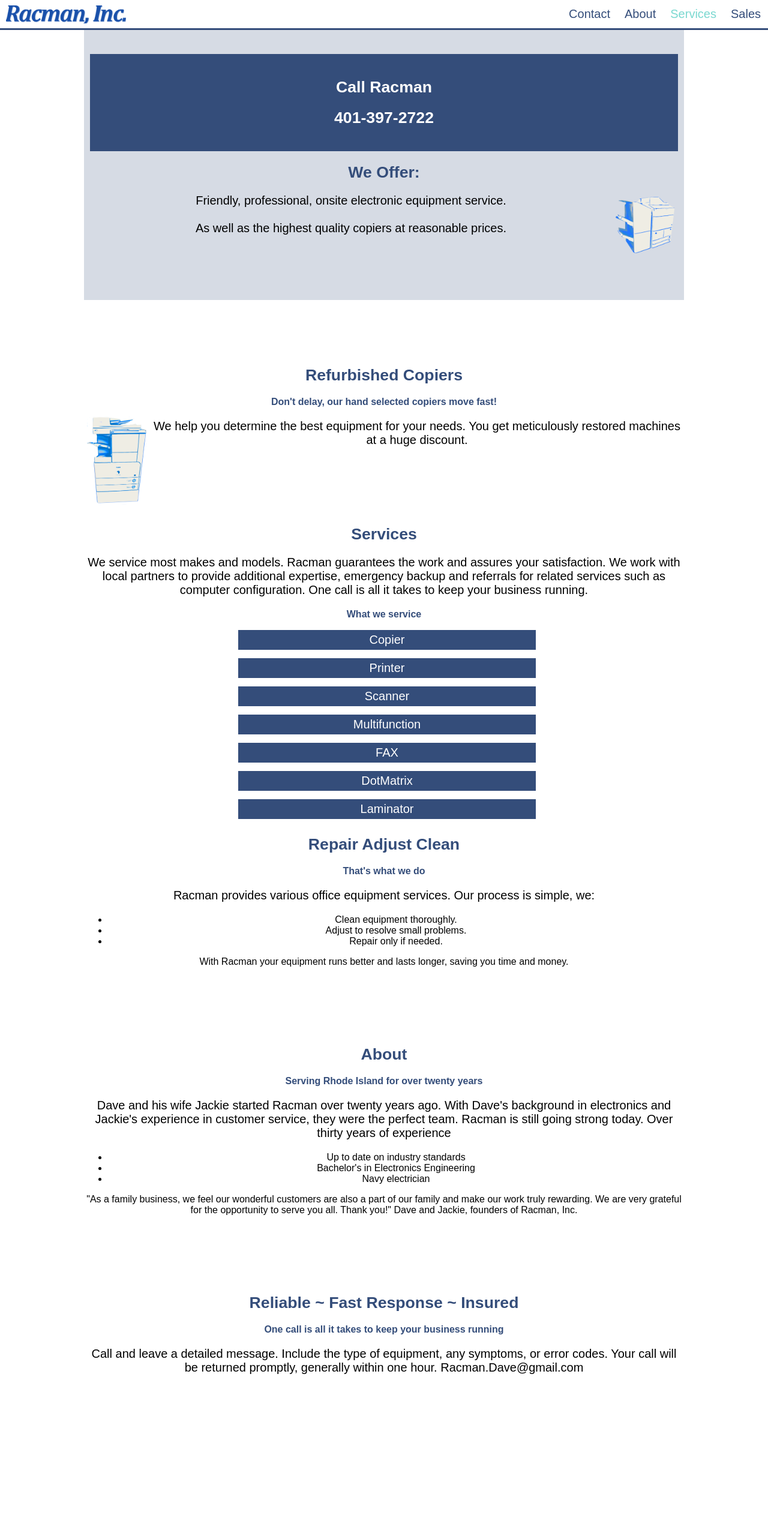
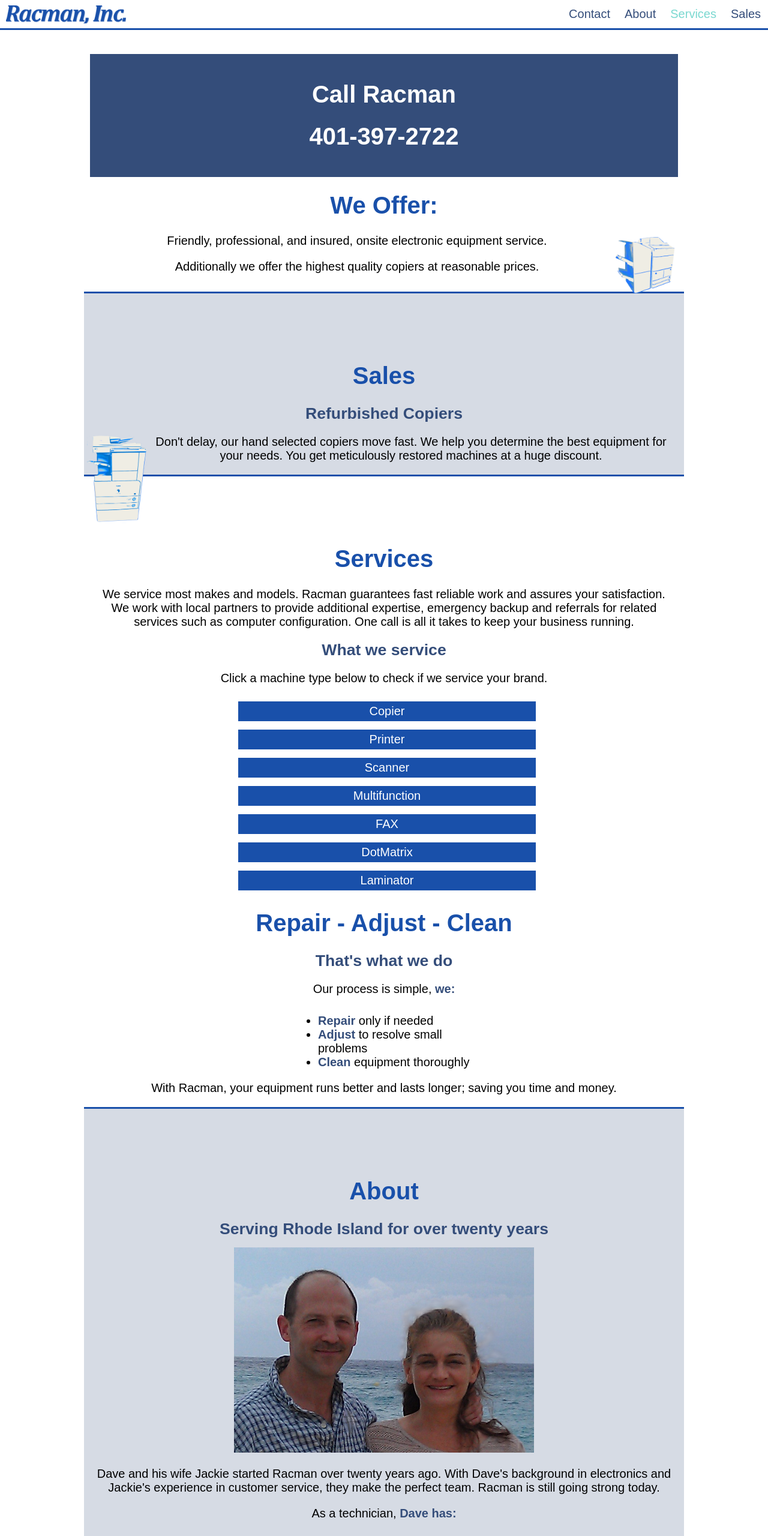
Before and after one commit to bubbster95/racman, a plain HTML site: page index.html in a window 1280 px wide. Shown: the top 2560 px of the page at 60% size. Before the commit the page ends 2311 px from the top, so only its background shows below. Drawn offline with Linux system fonts and the light colour scheme.

Commit message:
Adding final bits of css

```diff
--- /dev/null
+++ b/About/about.css
@@ -0,0 +1,3 @@
+#about {
+    background-color: rgba(52, 76, 122, 0.2);
+}
--- /dev/null
+++ b/Contact/contact.css
@@ -0,0 +1,3 @@
+.left-align {
+    text-align: left;
+}
--- a/Home/home.css
+++ b/Home/home.css
@@ -1,8 +1,6 @@
 #home {
-    background-color: rgba(52, 76, 122, 0.2);
     padding: 10px;
     padding-top: 90px;
-    height: 500px;
 }
 
 .home-titles {
--- a/Nav/nav.css
+++ b/Nav/nav.css
@@ -4,13 +4,11 @@
     display: flex;
     align-items: center;
     z-index: 100;
-    /* left: 0;
-    right: 0; */
     width: 100%;
     height: 50px;
     color: white;
     background-color: white;
-    border-bottom: 3px solid rgb(52, 77, 122);
+    border-bottom: 3px solid rgb(25, 80, 170);
 }
 
 .home-button {
@@ -25,6 +23,24 @@
     background-position: center;
     background-size: contain;
     background-repeat: no-repeat;
+}
+
+.phone {
+    position: absolute;
+    bottom: 0;
+    left: 10px;
+    color: rgb(25, 80, 170);
+    font-size: 0pt;
+    font-weight: bold;
+
+}
+
+.call {
+    font-size: 20pt;
+}
+
+.shiftUp {
+    top: 0px;
 }
 
 .hamburger-icon {
@@ -61,7 +77,7 @@
 
 .bar {
     position: relative;
-    background-color:rgb(52, 77, 122);
+    background-color:rgb(25, 80, 170);
     width: 100%;
     margin: 5px;
     height: 10%;
@@ -98,7 +114,7 @@
         top: 0;
         color: rgb(52, 77, 122);
         background-color: white;
-        border-bottom: 3px solid rgb(52, 77, 122);
+        border-bottom: 3px solid rgb(25, 80, 170);
     }
     .nav-button {
         float: right;
@@ -133,7 +149,7 @@
     nav {
         top: 0;
         height: 80px;
-        border-bottom: 10px solid rgb(52, 77, 122);
+        border-bottom: 10px solid rgb(25, 80, 170);
     }
 
     .hamburger-icon {
--- a/Nav/nav.js
+++ b/Nav/nav.js
@@ -48,6 +48,16 @@
     } else if (screenHeight >= contactHeight) {
         contactButton.className = 'nav-button active';
     }
+
+    let phone = document.querySelector('.phone');
+    let logo = document.querySelector('.home-button');
+    if (screenHeight >= '250') {
+        phone.className = 'phone call';
+        logo.className = 'home-button shiftUp';
+    } else {
+        phone.className = 'phone'
+        logo.className = 'home-button'
+    }
     // else {
     //     homeButton.className = 'nav-button active';
     // }
--- /dev/null
+++ b/Sales/sales.css
@@ -0,0 +1,3 @@
+#sales {
+    background-color: rgba(52, 76, 122, 0.2);
+}
--- a/Service/service.css
+++ b/Service/service.css
@@ -12,7 +12,7 @@
 .machine-type {
     margin: 5px;
     color: white;
-    background-color: rgb(52, 77, 122);
+    background-color: rgb(25, 80, 170);
     border: 2px solid white;
     border-radius: 2px;
 }
@@ -36,3 +36,8 @@
     border: 2px solid white;
     background-color: rgba(52, 76, 122, 0.2);
 }
+
+.blue {
+    color: rgb(52, 77, 122);
+    font-weight: bold;
+}
--- a/index.css
+++ b/index.css
@@ -14,25 +14,38 @@
 section {
     width: 100%;
     max-width: 1000px;
-    /* height: 100vh; */
     margin: auto;
     padding-top: 90px;
+    border-bottom: 3px solid rgb(25, 80, 170);
 }
 
 h1 {
-    color: rgb(52, 77, 122);
-    font-size: 20pt;
-    margin: 20px;
+    color: rgb(25, 80, 170);
+    font-size: 30pt;
+    margin: 25px;
 }
 
 h2 {
     color: rgb(52, 77, 122);
-    font-size: 12pt;
-    margin: 10px;
+    font-size: 20pt;
+    margin: 15px;
 }
 
 p {
     font-size: 15pt;
+    margin: 20px;
+}
+
+ul {
+    width: 75%;
+    max-width: 300px;
+    font-size: 15pt;
+    padding-top: 10px;
+    margin: auto;
+}
+
+li {
+    text-align: left;
 }
 
 .right-image {
@@ -46,3 +59,8 @@
     width: 100px;
     margin: 5px;
 }
+
+.center-image {
+    width: 100vw;
+    max-width: 500px;
+}
--- a/index.html
+++ b/index.html
@@ -9,7 +9,10 @@
     <link rel="stylesheet" href="index.css">
     <link rel="stylesheet" href="Nav/nav.css">
     <link rel="stylesheet" href="Home/home.css">
+    <link rel="stylesheet" href="Sales/sales.css">
     <link rel="stylesheet" href="Service/service.css">
+    <link rel="stylesheet" href="About/about.css">
+    <link rel="stylesheet" href="Contact/contact.css">
 
     <script src='Nav/nav.js'></script>
     <script src='index.js'></script>
@@ -26,6 +29,8 @@
             style="background-image: url('assets/RacmanLogo.png');"
             onClick="document.getElementById('home').scrollIntoView()"
         ></div>
+
+        <span class="phone">401-397-2722</span>
 
         <div class="nav-wrap" onClick="hamburger()">
 
@@ -69,13 +74,15 @@
             </div>
 
             <h1 class="home-text-title">We Offer:</h1>
-            <img
-            class="right-image"
-            src="assets/right-copier.png">
+
+            <img class="right-image" src="assets/right-copier.png">
+
             <p class="home-text">
-                Friendly, professional, onsite electronic equipment service.
-                <br><br>
-                As well as the highest quality copiers at reasonable prices.
+                Friendly, professional, and insured, onsite electronic equipment service.
+            </p>
+
+            <p class="home-text">
+                Additionally we offer the highest quality copiers at reasonable prices.
             </p>
         </div>
     </section>
@@ -84,15 +91,16 @@
     <section id="sales">
         <div class="sales">
             <h1 class="sales-title">
+                Sales
+            </h1>
+            <h2 class="sales-sub">
                 Refurbished Copiers
-            </h1>
-            <h2 class="sales=sub">
-                Don't delay, our hand selected copiers move fast!
             </h2>
             <img
             class="left-image"
             src="assets/middle-copier.png">
             <p class="sales-text">
+                Don't delay, our hand selected copiers move fast.
                 We help you determine the best equipment for your needs.
                 You get meticulously restored machines at a huge discount.
             </p>
@@ -105,20 +113,28 @@
             <h1 class="services-title">
                 Services
             </h1>
+
             <p class="services-text">
                 We service most makes and models.
-                Racman guarantees the work and assures your satisfaction.
+                Racman guarantees fast reliable work and assures your satisfaction.
                 We work with local partners to provide additional expertise, emergency backup and referrals for related services such as computer configuration.
                 One call is all it takes to keep your business running.
             </p>
+
             <h2 class="services-sub">
                 What we service
             </h2>
-            <div class="service-filter"></div>
 
+            <p class="services-text">
+                Click a machine type below to check if we service your brand.
+            </p>
+
+            <div class="service-filter">
+
+            </div>
 
             <h1 class="services-title">
-                Repair  Adjust  Clean
+                Repair - Adjust - Clean
             </h1>
 
             <h2 class="services-sub">
@@ -126,13 +142,17 @@
             </h2>
 
             <p class="services-text">
-                Racman provides various office equipment services. Our process is simple, we:
-                <ul>
-                    <li>Clean equipment thoroughly.</li>
-                    <li>Adjust to resolve small problems.</li>
-                    <li>Repair only if needed.</li>
-                </ul>
-                With Racman your equipment runs better and lasts longer, saving you time and money.
+                Our process is simple, <span class="blue">we:</span>
+            </p>
+
+            <ul class="list">
+                <li><span class="blue">Repair</span> only if needed</li>
+                <li><span class="blue">Adjust</span> to resolve small problems</li>
+                <li><span class="blue">Clean</span> equipment thoroughly</li>
+            </ul>
+
+            <p class="services-text">
+                With Racman, your equipment runs better and lasts longer; saving you time and money.
             </p>
         </div>
     </section>
@@ -147,15 +167,27 @@
                 Serving Rhode Island for over twenty years
             </h2>
 
+            <img class="center-image" src="assets/Dave_Jackie_Italy.png">
+
+
             <p class="about-text">
-                Dave and his wife Jackie started Racman over twenty years ago. With Dave's background in electronics and Jackie's experience in customer service, they were the perfect team. Racman is still going strong today.
-                    Over thirty years of experience
+                Dave and his wife Jackie started Racman over twenty years ago.
+                With Dave's background in electronics and Jackie's experience in customer service, they make the perfect team.
+                Racman is still going strong today.
+            </p>
+            <p class="about-text">As a technician, <span class="blue">Dave has:</span></p>
                     <ul>
+                        <li>Over thirty years of experience</li>
                         <li>Up to date on industry standards</li>
                         <li>Bachelor's in Electronics Engineering</li>
-                        <li>Navy electrician</li>
+                        <li>Foundation as Navy electrician</li>
                     </ul>
-                    "As a family business, we feel our wonderful customers are also a part of our family and make our work truly rewarding. We are very grateful for the opportunity to serve you all. Thank you!"  Dave and Jackie,  founders of Racman, Inc.
+
+            <p class="about-text">
+                 "As a family business, we feel our wonderful customers are a part of our family and make our work truly rewarding.
+                 We are very grateful for the opportunity to serve you all.
+                 Thank you!" <br>
+                 <span class='blue'>- Dave and Jackie</span>
             </p>
         </div>
     </section>
@@ -164,19 +196,38 @@
     <section id="contact">
         <div class="contact">
             <h1 class="contact-title">
-                Reliable ~ Fast Response ~ Insured
+                Contact
             </h1>
+            <!-- <h2 class="contact-sub">
+                Reliable - Responsive - Insured
+            </h2> -->
 
-            <h2 class="contact-sub">
-                One call is all it takes to keep your business running
+            <h2 class="contact-text">
+                401-397-2722
             </h2>
 
-            <p class="contact-text">
-                Call and leave a detailed message.
-                Include the type of equipment, any symptoms, or error codes.
-                Your call will be returned promptly, generally within one hour.
-                Racman.Dave@gmail.com
+            <p class="contact-text ">
+                Leave a detailed message<br> <span class="blue">please include:</span>
+                <ul>
+                    <li>
+                        Type of equipment (Copier, FAX, etc)
+                    </li>
+                    <li>
+                        Any symptoms
+                    </li>
+                    <li>
+                        Any error codes
+                    </li>
+                </ul>
+            </P>
+
+            <p class="contact-text ">
+                Your call will be returned promptly; generally within an hour.
             </p>
+
+            <h2 class="contact-text">
+                <span class="blue">racman.dave@gmail.com</span>
+            </h2>
         </div>
     </section>
 </body>
```
Also changed, not shown: assets/Dave_Jackie_Italy.png (added).
